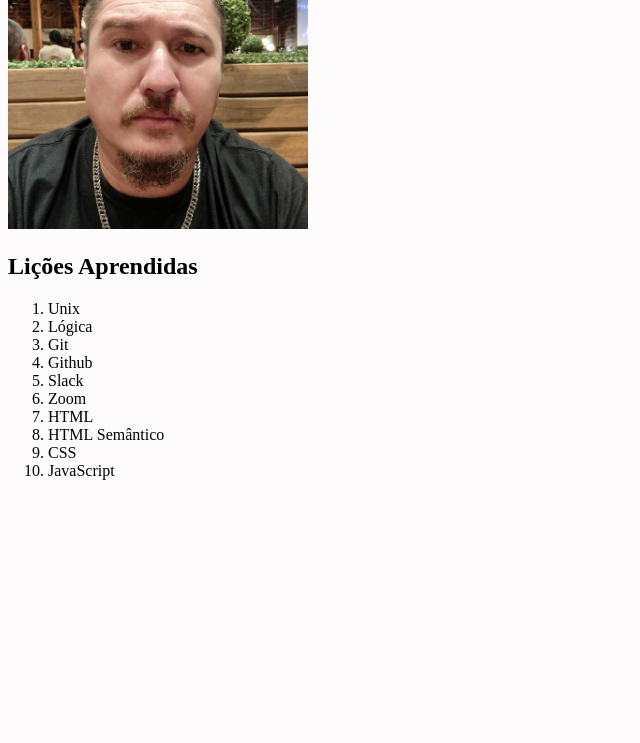
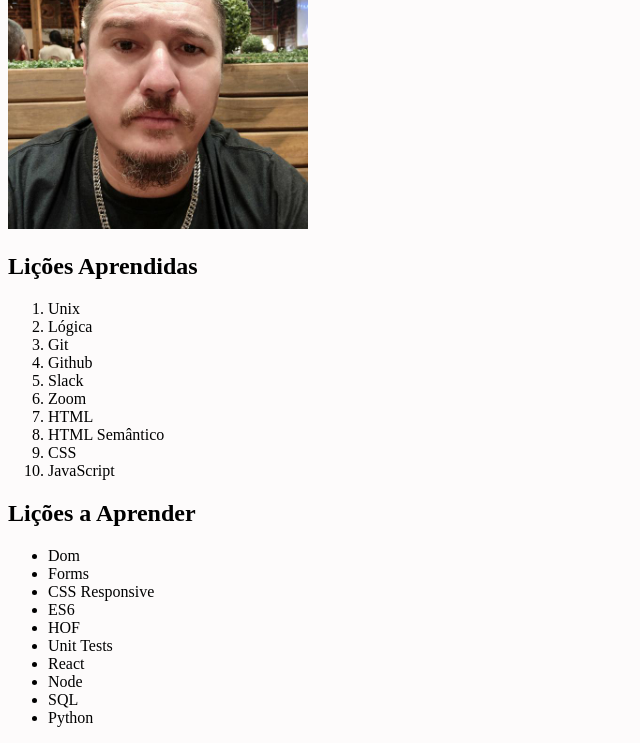
Before and after one commit to acmarchiori/Projeto, a website: page index.html in a window 1280 px wide. Shown: the part 79-822 px from the top of the page, without its empty margins (0-640 px from the left). Before the commit the page ends 800 px from the top, so only its background shows below. Drawn offline with Linux system fonts and the light colour scheme.

Commit message:
Requisito 05

```diff
--- a/index.html
+++ b/index.html
@@ -25,5 +25,18 @@
           <li>CSS</li>
           <li>JavaScript</li>
         </ol>
+        <h2>Lições a Aprender</h2>
+        <ul id="licoes_a_aprender">
+          <li>Dom</li>
+          <li>Forms</li>
+          <li>CSS Responsive</li>
+          <li>ES6</li>
+          <li>HOF</li>
+          <li>Unit Tests</li>
+          <li>React</li>
+          <li>Node</li>
+          <li>SQL</li>
+          <li>Python</li>
+        </ul>
   </main>
 </html>
```
